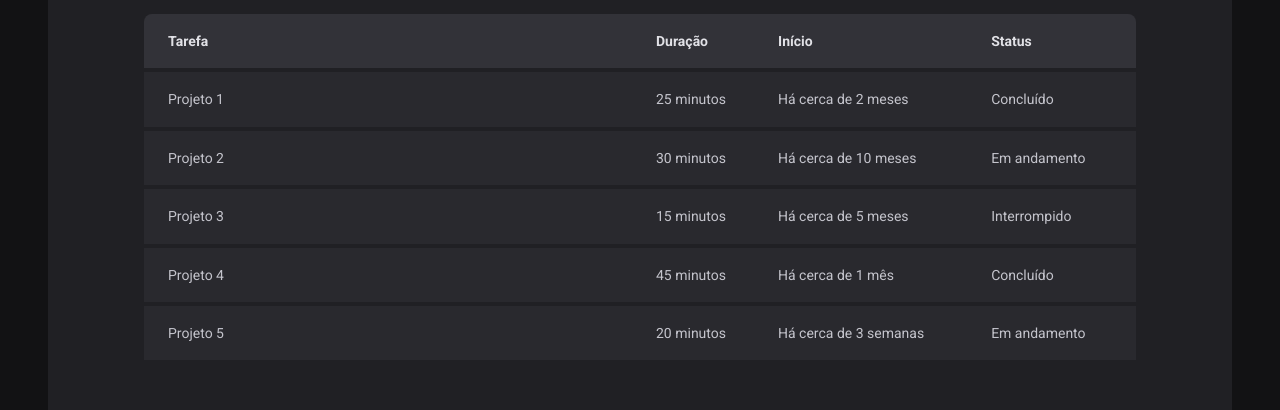
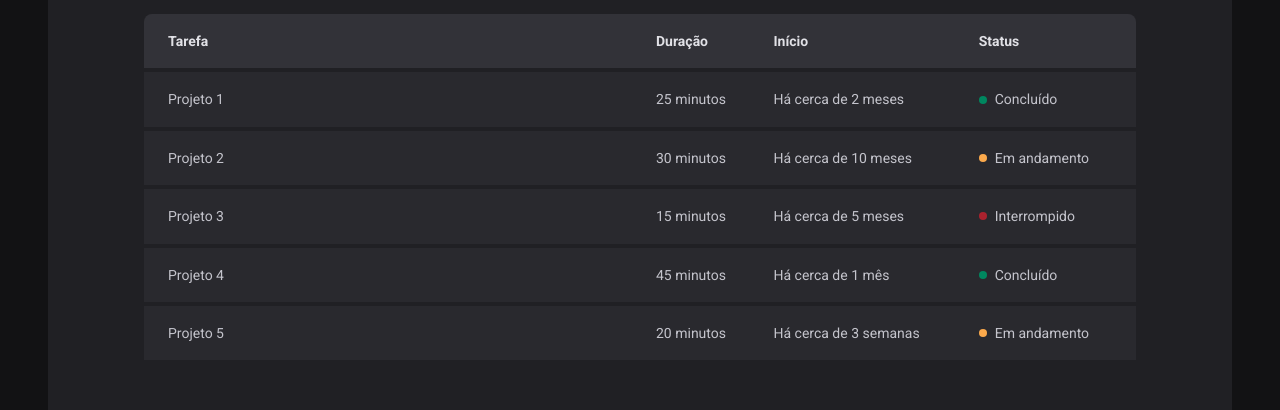
Before and after one commit to juliadesouza/pomodoro-timer, a React (Vite) app: page /history in a window 1280 px wide. Shown: the part 270-680 px from the top of the page. Built offline with nearby package versions, Linux system fonts and the light colour scheme.

Commit message:
feat: created status

```diff
--- a/src/pages/History/index.tsx
+++ b/src/pages/History/index.tsx
@@ -1,4 +1,4 @@
-import { HistoryContainer, HistoryList } from "./styles";
+import { HistoryContainer, HistoryList, Status } from "./styles";
 export const History = () => {
   return (
     <HistoryContainer>
@@ -19,31 +19,41 @@
               <td>Projeto 1</td>
               <td>25 minutos</td>
               <td>Há cerca de 2 meses</td>
-              <td>Concluído</td>
+              <td>
+                <Status statusColor="green">Concluído</Status>
+              </td>
             </tr>
             <tr>
               <td>Projeto 2</td>
               <td>30 minutos</td>
               <td>Há cerca de 10 meses</td>
-              <td>Em andamento</td>
+              <td>
+                <Status statusColor="yellow">Em andamento</Status>
+              </td>
             </tr>
             <tr>
               <td>Projeto 3</td>
               <td>15 minutos</td>
               <td>Há cerca de 5 meses</td>
-              <td>Interrompido</td>
+              <td>
+                <Status statusColor="red">Interrompido</Status>
+              </td>
             </tr>
             <tr>
               <td>Projeto 4</td>
               <td>45 minutos</td>
               <td>Há cerca de 1 mês</td>
-              <td>Concluído</td>
+              <td>
+                <Status statusColor="green">Concluído</Status>
+              </td>
             </tr>
             <tr>
               <td>Projeto 5</td>
               <td>20 minutos</td>
               <td>Há cerca de 3 semanas</td>
-              <td>Em andamento</td>
+              <td>
+                <Status statusColor="yellow">Em andamento</Status>
+              </td>
             </tr>
           </tbody>
         </table>
--- a/src/pages/History/styles.ts
+++ b/src/pages/History/styles.ts
@@ -61,3 +61,28 @@
     }
   }
 `;
+
+const STATUS_COLORS = {
+  green: "green-500",
+  red: "red-500",
+  yellow: "yellow-500",
+} as const;
+
+interface StatusProps {
+  statusColor: keyof typeof STATUS_COLORS;
+}
+
+export const Status = styled.span<StatusProps>`
+  display: flex;
+  align-items: center;
+  gap: 0.5rem;
+
+  &::before {
+    content: "";
+    width: 0.5rem;
+    height: 0.5rem;
+    border-radius: 50%;
+    background: ${(props) =>
+      props.theme[`${STATUS_COLORS[props.statusColor]}`]};
+  }
+`;
```
